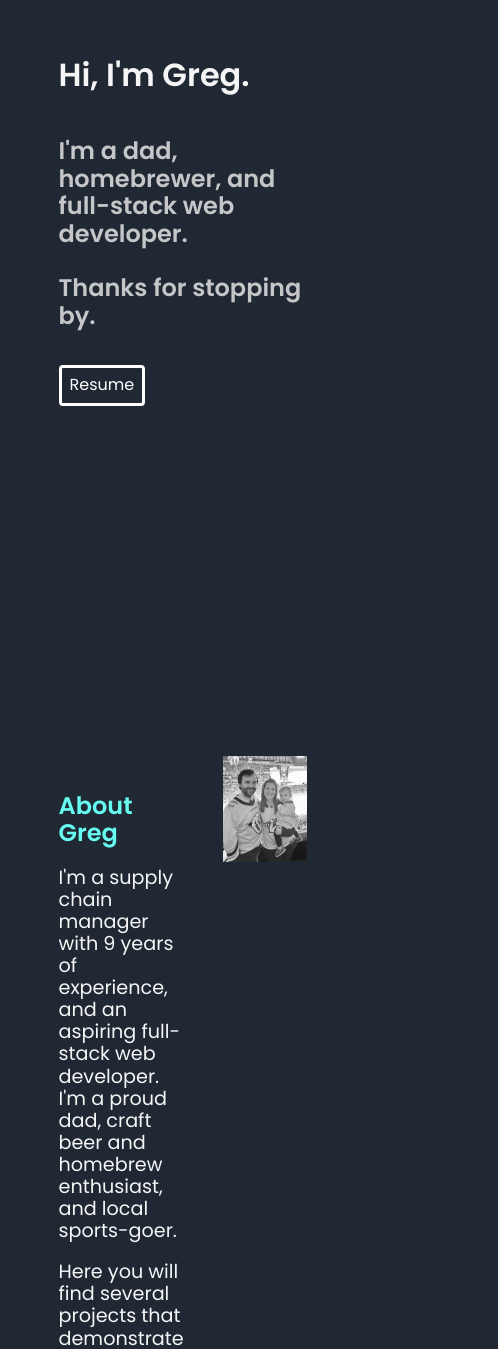
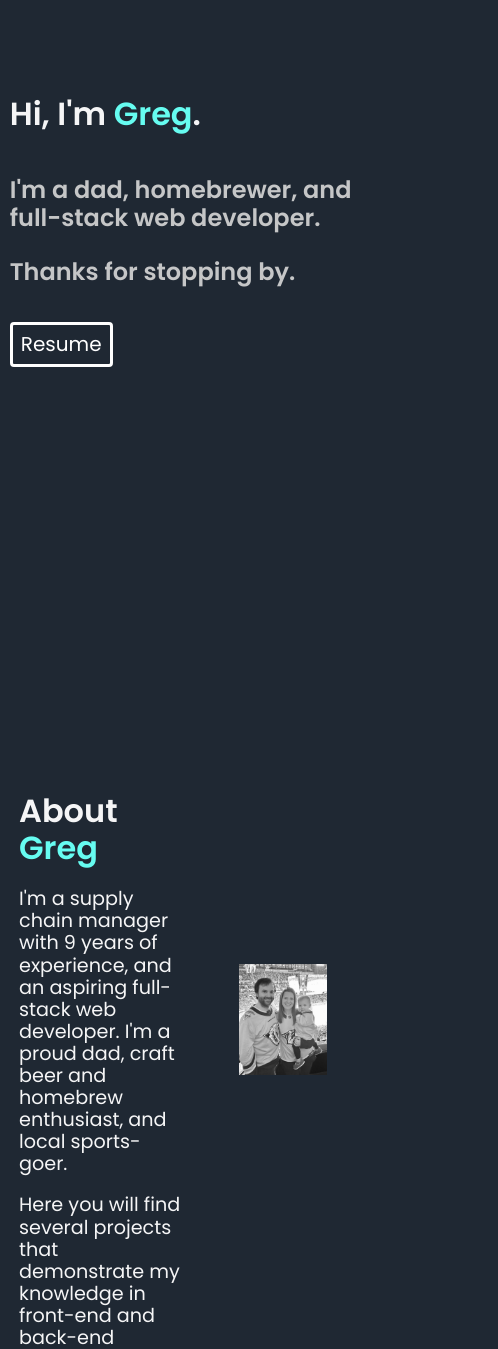
Before and after one commit to gmhartman/gmhartman.github.io, a React (Create React App) app: page / in a window 390 px wide. Shown: the part 155-1504 px from the top of the page, 498 px wide, since content can reach past the window. Built offline with nearby package versions, Linux system fonts and the light colour scheme.

Commit message:
style update

```diff
--- a/src/App.css
+++ b/src/App.css
@@ -597,6 +597,10 @@ hr {
   font-size: 120%;
 }
 
+.greg {
+  color: #66fcf1;
+}
+
 .predsphoto {
   width: 60%;
   padding: 2rem;
@@ -799,8 +803,86 @@ li > a:visited {
 
 /* media queries */
 
-@media (min-width: 576px) {
+@media (max-width: 576px) {
+  html {
+    width: 100%;
+  }
+  body {
+    width: 95%;
+    display: flex;
+    flex-wrap: wrap;
+  }
+  .site-wrapper {
+    width: 100%;
+    margin: 0 auto;
+  }
+  .nav-bar {
+    width: 100%;
+  }
 
+  .nav-links {
+    display: flex;
+    justify-content: space-between;
+  }
+  .site-wrapper {
+    display: flex;
+    flex-direction: column;
+  }
+  .main-nav {
+    padding: 0;
+  }
+  .logo {
+    display: none;
+}
+  .intro-wrapper {
+    width: 100%;
+  }
+  .about-wrapper {
+    flex-direction: row;
+    flex-wrap: nowrap;
+    width: 95%;
+  }
+  .about-p {
+    width: 95%;
+  }
+  .famphoto {
+    max-width: 50%;
+    text-align: center;
+  }
+  .predsphoto {
+    max-width: 50%;
+    padding-top: 15rem;
+  }
+  .projects-ul {
+    padding-left: 0;
+  }
+  .screenshot-1 {
+    padding-top: 8rem;
+  }
+  .screenshot {
+    padding-top: 8rem;
+  }
+  .screenshot-2 {
+    max-height: 40%;
+    padding-top: 7rem;
+  }
+  .skills-wrapper {
+    display: flex;
+    flex-direction: column;
+    padding-bottom: 40rem;
+  }
+  .skills-cards {
+    display: flex;
+    flex-direction: column;
+    width: 100%;
+    text-align: center;
+  }
+  .language-card,
+  .framework-card,
+  .tech-card {
+    width: 100%;
+    text-align: center;
+  }
 }
 
 @media (min-width: 768px) {
--- a/src/App.js
+++ b/src/App.js
@@ -12,7 +12,7 @@ import "./App.css";
 
 function App() {
   return (
-    <div>
+    <div className="site-wrapper">
       {/* <Overlay /> */}
       <Nav />
       <Start />
--- a/src/components/about.js
+++ b/src/components/about.js
@@ -24,7 +24,7 @@ function About() {
   return (
       <div ref={ref} className='about-wrapper'>
         <div className="about-text">
-          <h2 id="about">About Greg</h2>
+          <h1 id="about">About <span className="greg">Greg</span></h1>
           <p className="about-p">
             I'm a supply chain manager with 9 years of experience, and an
             aspiring full-stack web developer. I'm a proud dad, craft beer and
--- a/src/components/projects.js
+++ b/src/components/projects.js
@@ -27,7 +27,7 @@ function Projects() {
     <div ref={ref} className="projects-wrapper">
       <div>
         <h1 id="projects">Work I've Done</h1>
-        <ul>
+        <ul className="projects-ul">
           <li className="list-item">
             <a
               href="https://guarded-atoll-04866.herokuapp.com/books"
--- a/src/components/start.js
+++ b/src/components/start.js
@@ -1,40 +1,66 @@
-import React, {useState, useEffect} from "react";
-import FileSaver from "file-saver";
-import document from "../assets/GHR23.docx";
+import React, { useState, useEffect } from "react";
 
 function Start() {
-  const handleDownload = () => {
-    FileSaver.saveAs(document, 'GHR23.docx' );
-  };
-
   const [sectionsVisible, setSectionsVisible] = useState([false, false, false]);
   useEffect(() => {
     setTimeout(() => {
       setSectionsVisible([true, false, false]);
     }, 1000);
-  }, [])
+  }, []);
   useEffect(() => {
     setTimeout(() => {
       setSectionsVisible([true, true, false]);
     }, 2000);
-  }, [])
+  }, []);
   useEffect(() => {
     setTimeout(() => {
       setSectionsVisible([true, true, true]);
     }, 3000);
-  }, [])
+  }, []);
 
   return (
     <div className="intro-wrapper">
       <div className="intro">
-        <h1 className={`salutation setVisible ${sectionsVisible[0] ? 'visible' : ''}`} style={{opacity: sectionsVisible[0] ? 1 : 0}}>Hi, I'm Greg.</h1>
+        <h1
+          className={`salutation setVisible ${
+            sectionsVisible[0] ? "visible" : ""
+          }`}
+          style={{ opacity: sectionsVisible[0] ? 1 : 0 }}
+        >
+          Hi, I'm <span className="greg">Greg</span>.
+        </h1>
         <br></br>
-        <h2 className={`intro-blurb setVisible ${sectionsVisible[1] ? 'visible' : ''}`} style={{opacity: sectionsVisible[1] ? 1 : 0}}>
+        <h2
+          className={`intro-blurb setVisible ${
+            sectionsVisible[1] ? "visible" : ""
+          }`}
+          style={{ opacity: sectionsVisible[1] ? 1 : 0 }}
+        >
           I'm a dad, homebrewer, and full-stack web developer.
         </h2>
         <br></br>
-        <h2 className={`intro-blurb setVisible ${sectionsVisible[1] ? 'visible' : ''}`} style={{opacity: sectionsVisible[1] ? 1 : 0}}>Thanks for stopping by.</h2>
-        <button style={{opacity: sectionsVisible[2] ? 1 : 0}} className={`resume-download setVisible ${sectionsVisible[2] ? 'visible' : ''}`} onClick={handleDownload}>Resume</button>
+        <h2
+          className={`intro-blurb setVisible ${
+            sectionsVisible[1] ? "visible" : ""
+          }`}
+          style={{ opacity: sectionsVisible[1] ? 1 : 0 }}
+        >
+          Thanks for stopping by.
+        </h2>
+        <a
+          href="https://drive.google.com/file/d/1B4mrS7Z-RYi3BlIS13A0H_4MJY1aUznO/view?usp=share_link"
+          target="_blank"
+          rel="noreferrer"
+        >
+          <button
+            style={{ opacity: sectionsVisible[2] ? 1 : 0 }}
+            className={`resume-download setVisible ${
+              sectionsVisible[2] ? "visible" : ""
+            }`}
+          >
+            Resume
+          </button>
+        </a>
       </div>
     </div>
   );
```
